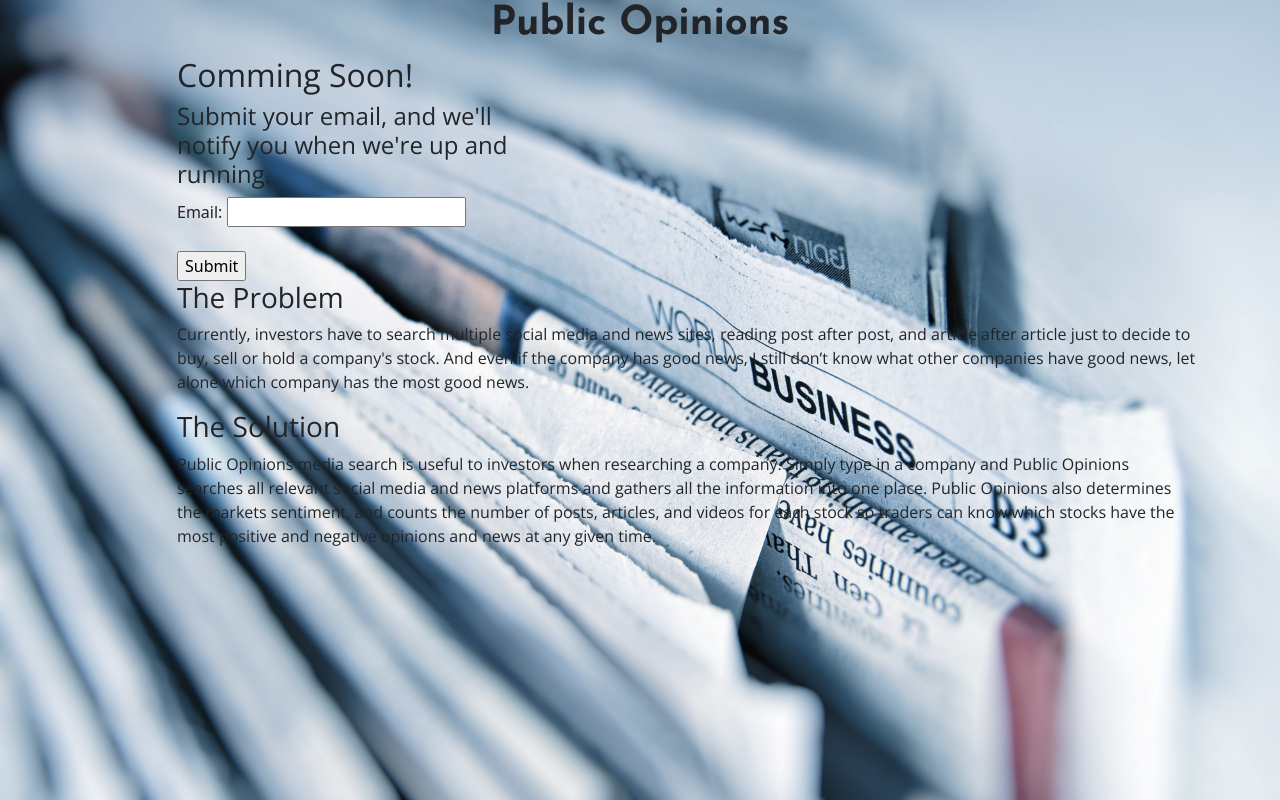
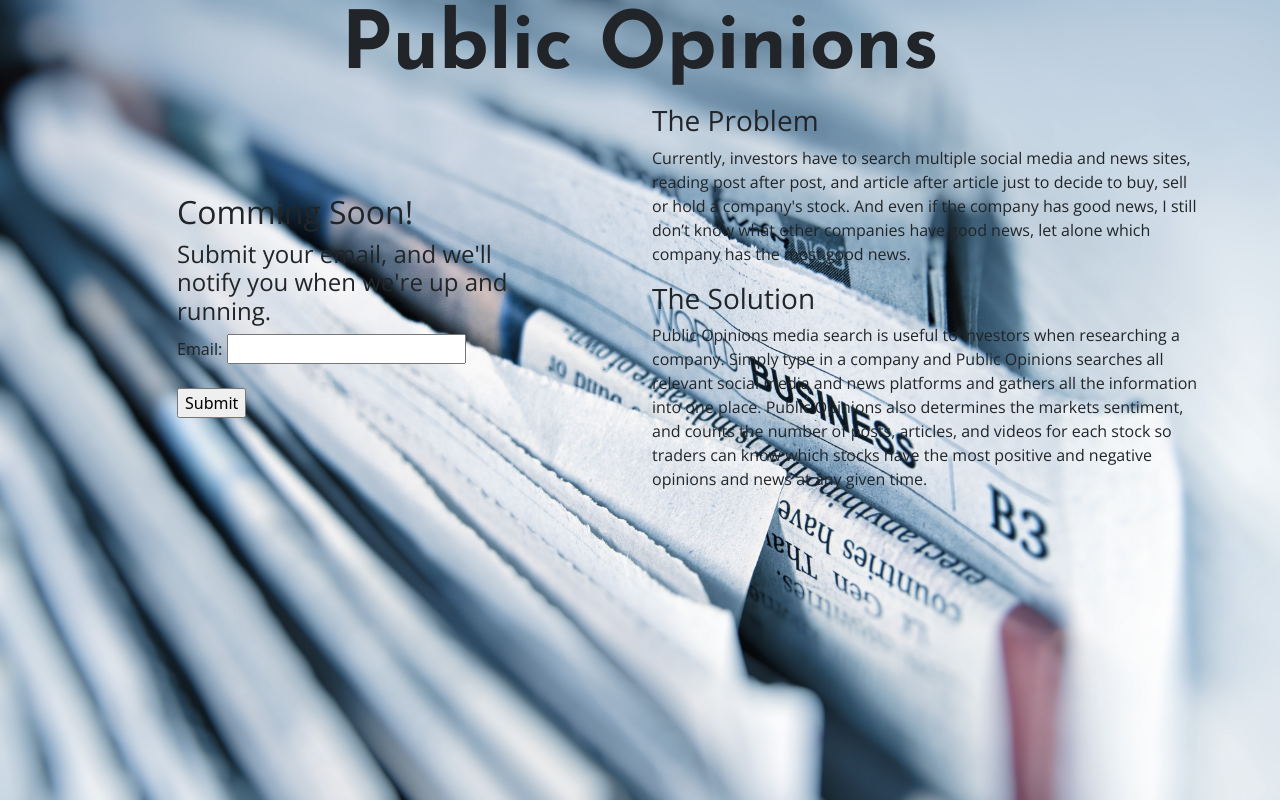
Before and after one commit to KiddJohnA/Public-Opinions, a plain HTML site: page index.html in a window 1280 px wide. Drawn offline with nearby package versions, Linux system fonts and the light colour scheme.

Commit message:
Update index.html

```diff
--- a/index.html
+++ b/index.html
@@ -17,6 +17,7 @@
         }
         h1 {
           font-family: 'Josefin Sans', sans-serif;
+          font-size: 5em;
           text-align: center;
         }
         h2, h3, h4, p {
@@ -43,8 +44,6 @@
         <input id="submit-form" type="submit" value="Submit">
         </form>
         </div>
-    </div>
-     <div class="row align-items-center">
         <div class="col offset-1">
     <h3>The Problem</h3>
     <p>
```
